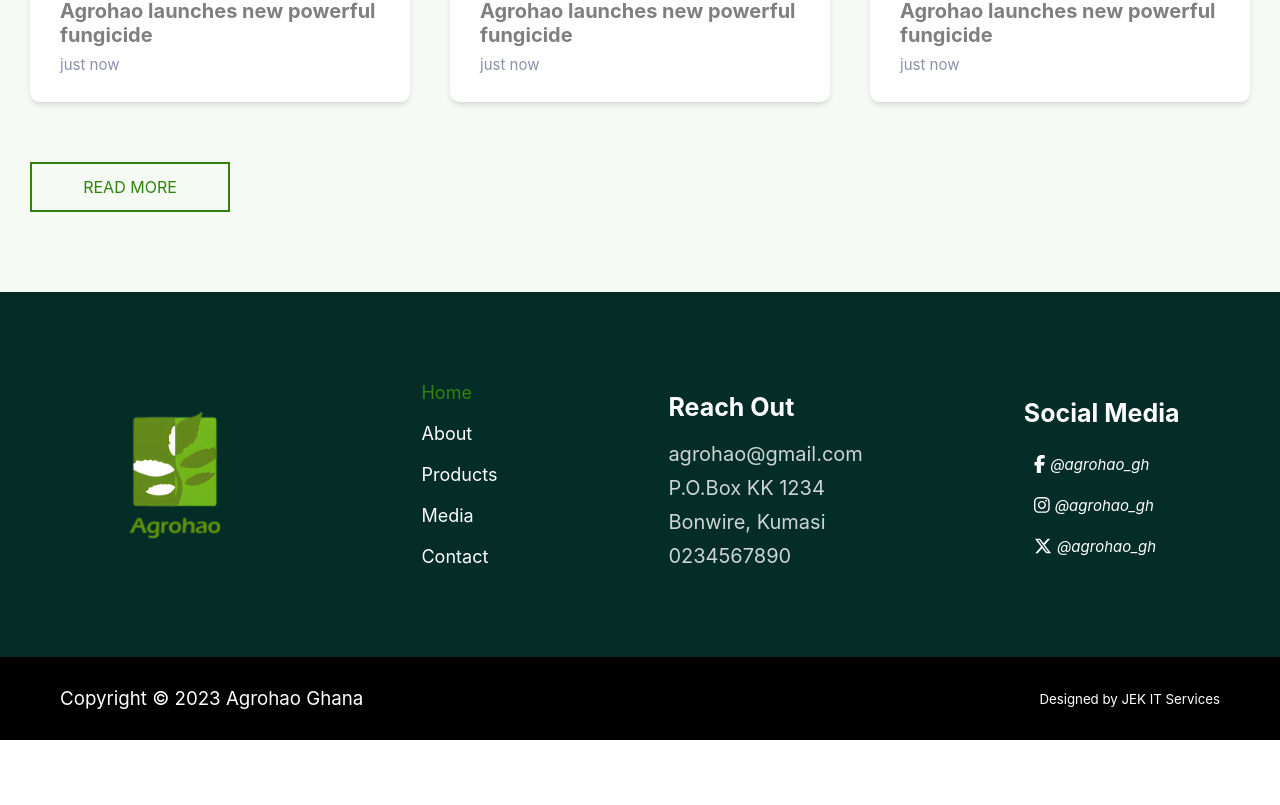
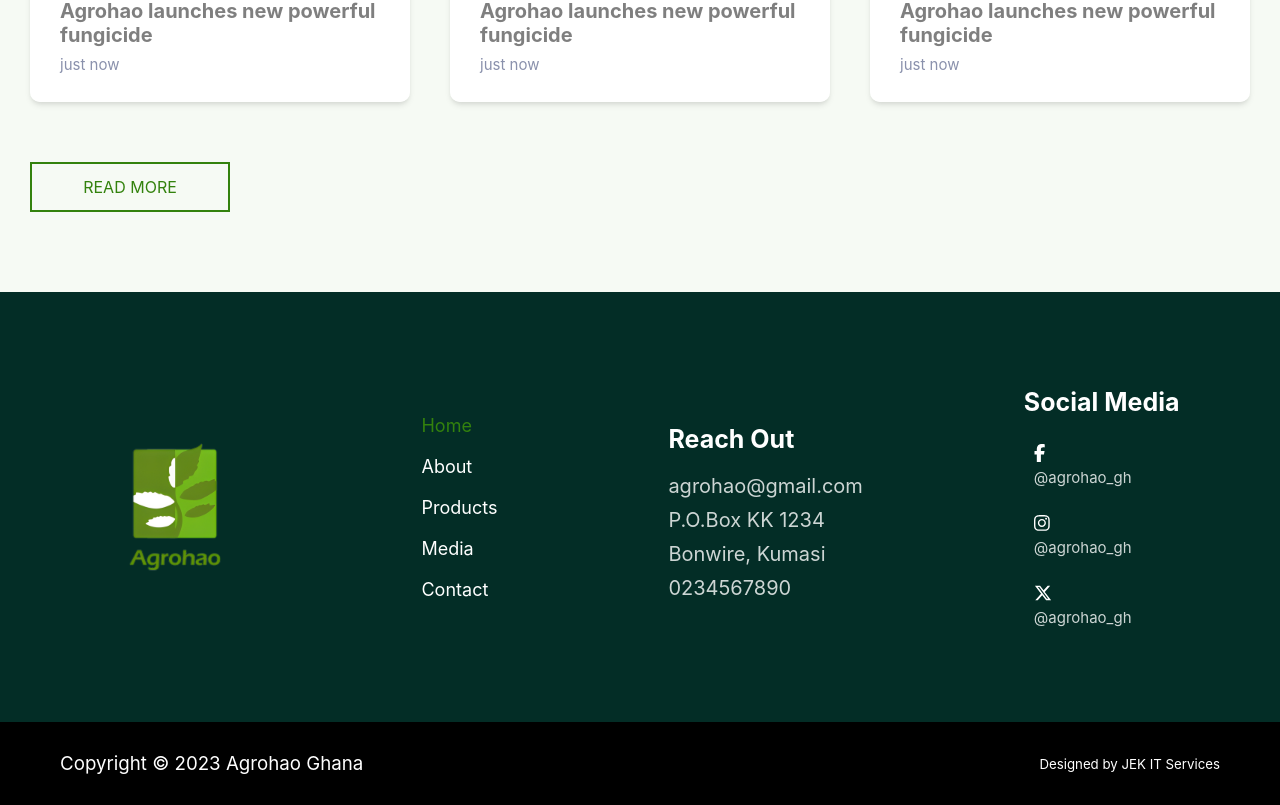
Before and after one commit to PyJim/agrohao-gh, a Vue app: page / in a window 1280 px wide. Shown: the part 3205-4010 px from the top of the page. Before the commit the page ends 3945 px from the top, so only its background shows below. Built offline with nearby package versions, Linux system fonts and the light colour scheme.

Commit message:
footer socials italic removed

```diff
--- a/src/components/MyFooter.vue
+++ b/src/components/MyFooter.vue
@@ -19,9 +19,9 @@
         </div>
         <div class="footer-container" id="socials">
             <h1>Social Media</h1>
-            <a href="" class="social-icon"><font-awesome-icon :icon="['fab', 'facebook-f']" />  <em>@agrohao_gh</em></a>
-            <a href="" class="social-icon"><font-awesome-icon :icon="['fab', 'instagram']" />   <em>@agrohao_gh</em></a>
-            <a href="" class="social-icon"><font-awesome-icon :icon="['fab', 'x-twitter']" />   <em>@agrohao_gh</em></a>
+            <a href="" class="social-icon"><font-awesome-icon :icon="['fab', 'facebook-f']" />  <p>@agrohao_gh</p></a>
+            <a href="" class="social-icon"><font-awesome-icon :icon="['fab', 'instagram']" />   <p>@agrohao_gh</p></a>
+            <a href="" class="social-icon"><font-awesome-icon :icon="['fab', 'x-twitter']" />   <p>@agrohao_gh</p></a>
         </div>
     </div>
 </template>
@@ -72,7 +72,7 @@
         opacity: 0.8;
         margin: 5px 0;
     }
-    .footer-container a em{
+    .footer-container a p{
         font-size: 15px;
     }
     #socials{
@@ -98,7 +98,7 @@
             opacity: 0.8;
             margin: 2.5px 0;
         }
-        .footer-container a em{
+        .footer-container a p{
             font-size: 8px;
         }
     }
```
